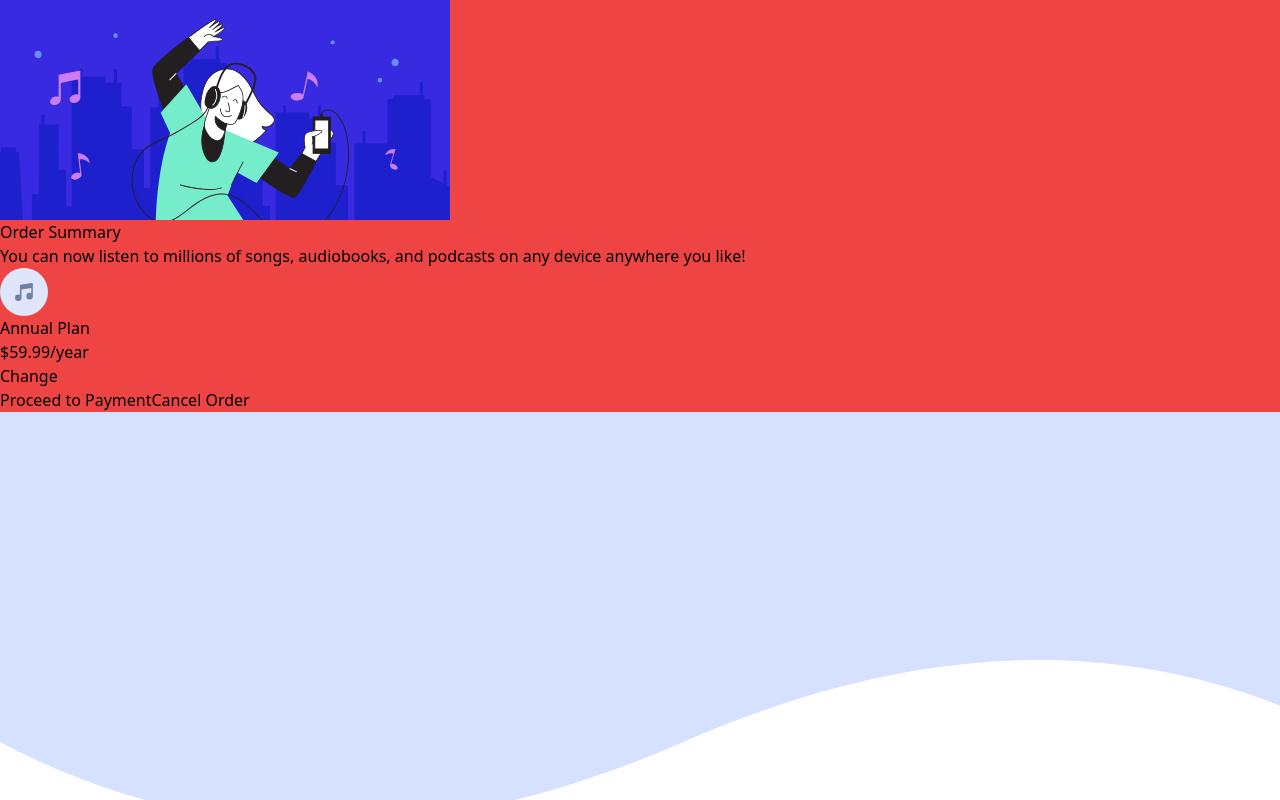
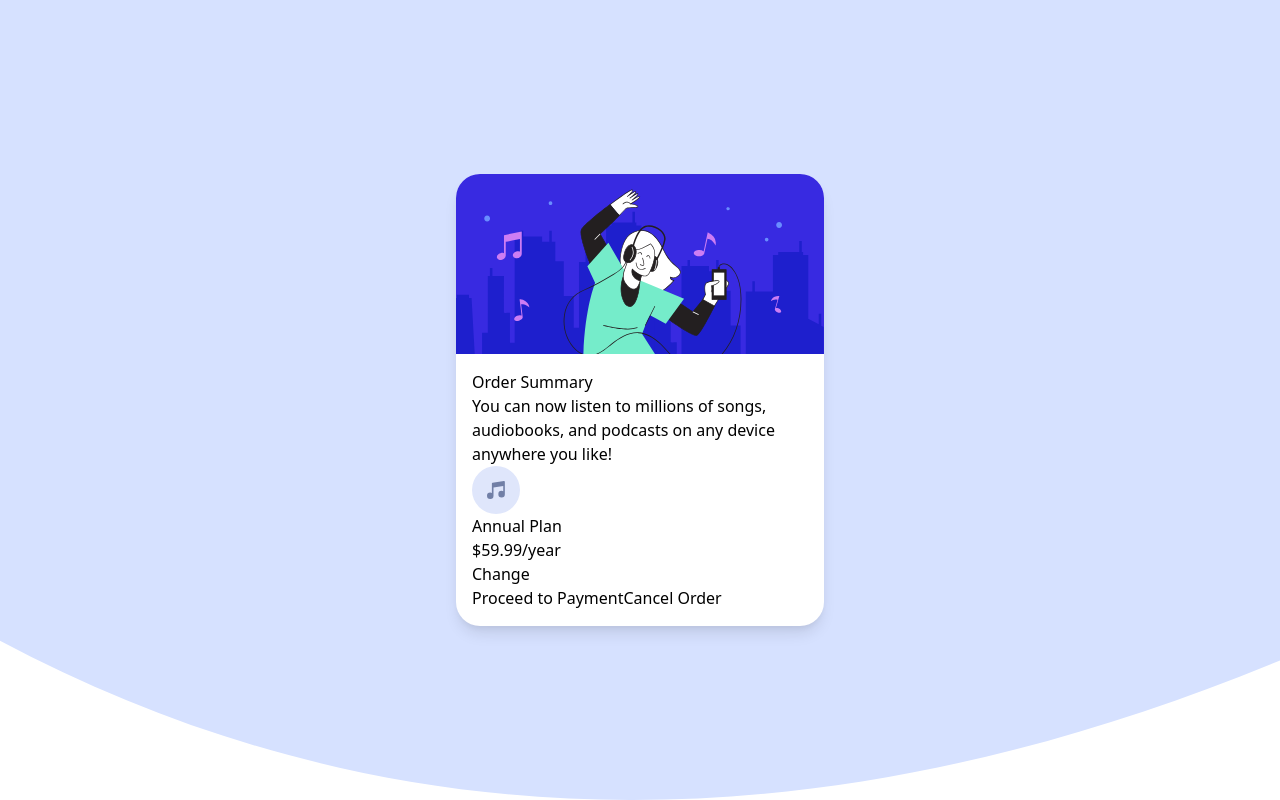
Before and after one commit to armandveloper/order-summary-component, a website: page public/index.html in a window 1280 px wide. Drawn offline with Linux system fonts and the light colour scheme.

Commit message:
style: card and card-body styles

```diff
--- a/public/index.html
+++ b/public/index.html
@@ -14,7 +14,16 @@
 
 		<title>Order Summary Card</title>
 	</head>
-	<body class="bg-body-pattern-m lg:bg-body-pattern-d bg-cover">
+	<body
+		class="
+			bg-body-pattern-m
+			lg:bg-body-pattern-d
+			bg-cover
+			h-screen
+			flex flex-col
+		"
+	>
+		<div class="container mx-auto my-auto px-4 max-w-[25rem]">
 			<div class="card">
 				<div class="card-media">
 					<img
@@ -40,5 +49,6 @@
 					><a href="#" class="btn btn-transparent">Cancel Order</a>
 				</div>
 			</div>
+		</div>
 	</body>
 </html>
--- a/src/tailwind.css
+++ b/src/tailwind.css
@@ -3,5 +3,8 @@
 @tailwind utilities;
 
 .card {
-	@apply bg-red-500;
+	@apply bg-white w-full rounded-3xl overflow-hidden shadow-lg;
 }
+.card-body {
+	@apply p-4;
+}
```
Also changed, not shown: public/styles/style.css. Lines whose indentation alone changed are shown as unchanged.
